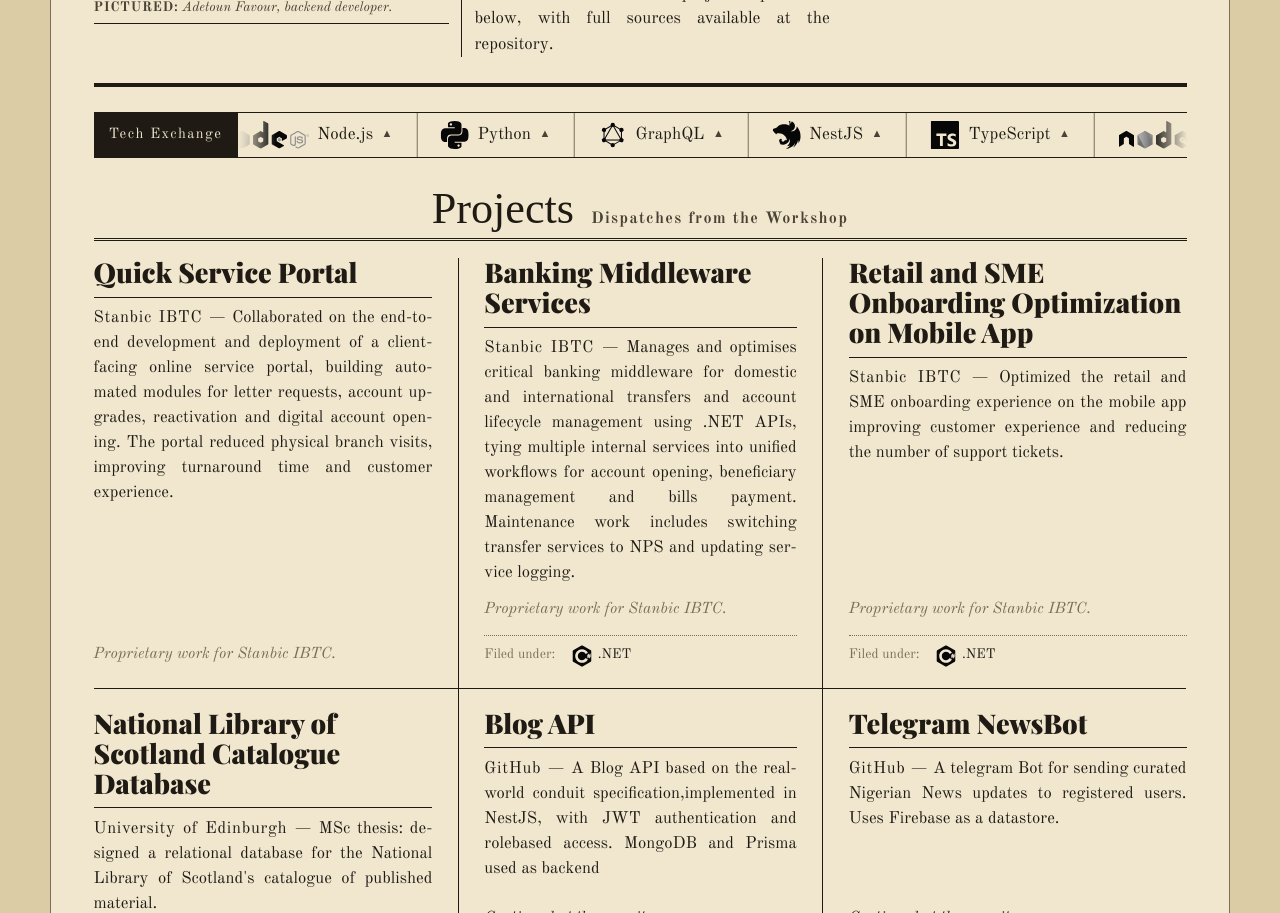
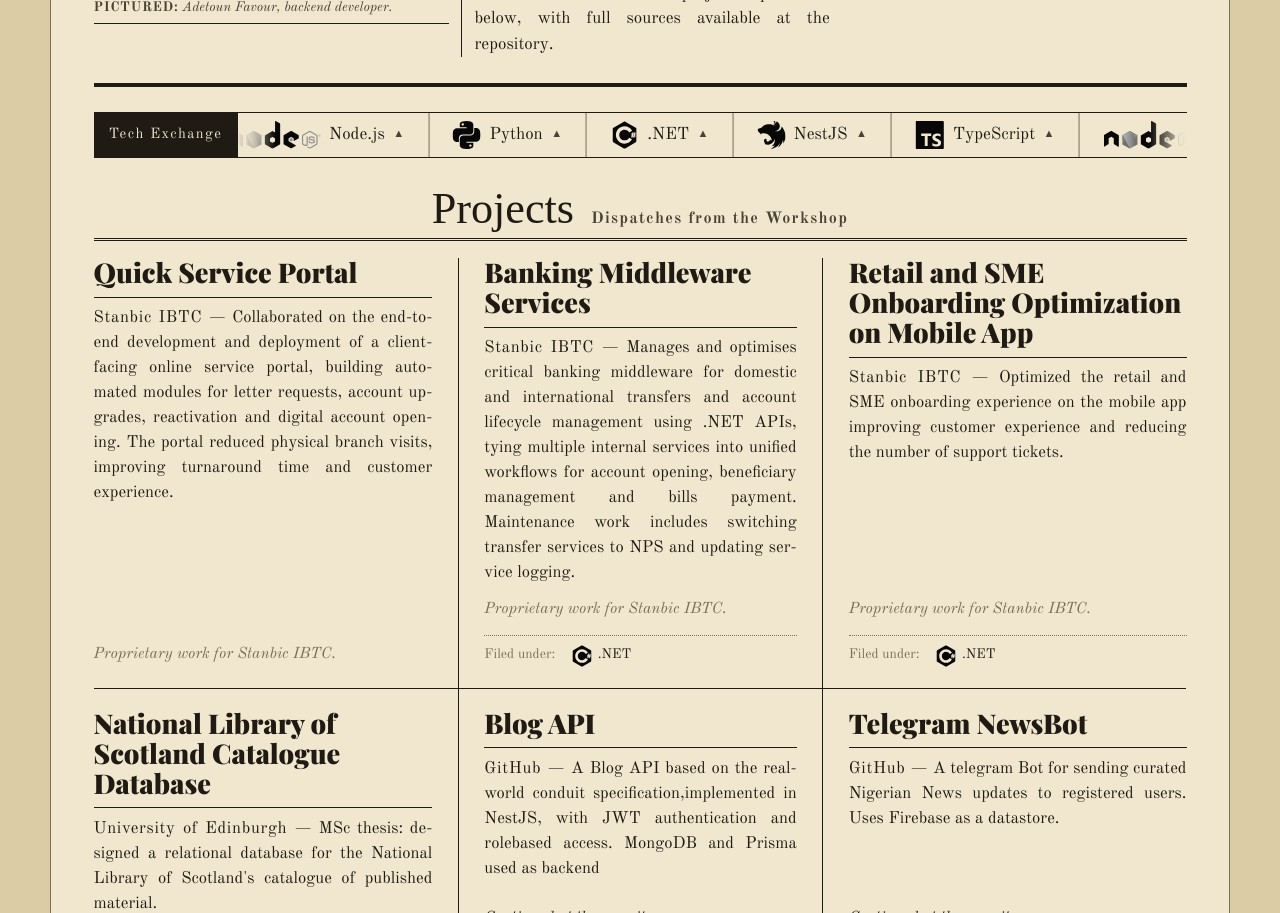
Before and after one commit to gearhead041/gearhead041.github.io, a React (Vite) app: page / in a window 1280 px wide. Shown: the part 1080-1993 px from the top of the page. Built offline with nearby package versions, Linux system fonts and the light colour scheme; a web font is replaced by a local one.

Commit message:
add csharp logo

```diff
--- a/src/App.tsx
+++ b/src/App.tsx
@@ -10,6 +10,7 @@ import {
 	NodeJsLogo,
 	PythonLogo,
 	TypeScriptLogo,
+	CSharpLogo,
 } from "./svg_logos";
 import { Project } from "./Project";
 import { Certifications } from "./Certifications";
@@ -39,7 +40,8 @@ const tickerItems = [
 	{ name: "TypeScript", logo: <TypeScriptLogo size={28} /> },
 	{ name: "Node.js", logo: <NodeJsLogo size={28} /> },
 	{ name: "Python", logo: <PythonLogo size={28} /> },
-	{ name: "GraphQL", logo: <GraphqlLogo size={28} /> },
+	// { name: "GraphQL", logo: <GraphqlLogo size={28} /> },
+	{ name: ".NET", logo: <CSharpLogo size={28} /> },
 ];
 
 function editionInfo(date: Date) {
```
